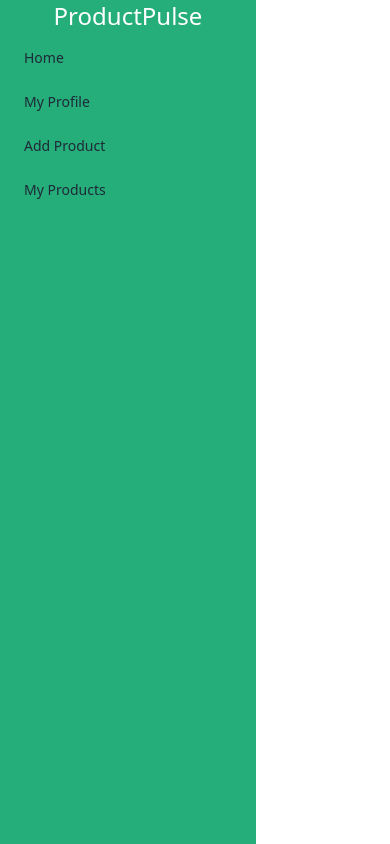
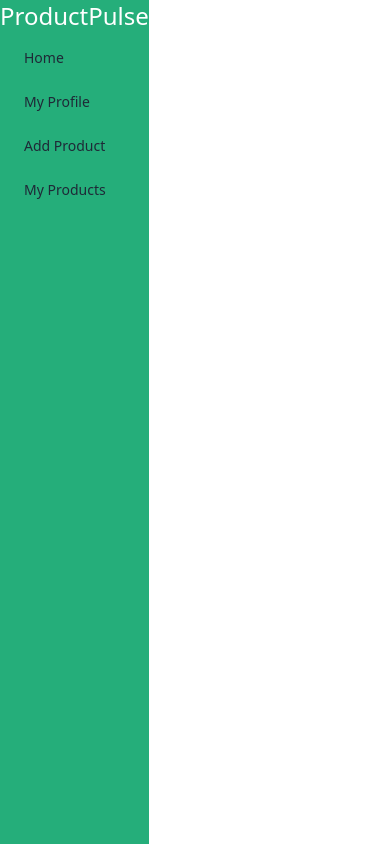
Before and after one commit to mizanurrahman70/ProductPulse-Client, a React (Vite) app: page /desboard in a window 390 px wide. Built offline with nearby package versions, Linux system fonts and the light colour scheme; no server answers; sample sign-in values are in the browser's storage.

Commit message:
responsive ok

```diff
--- a/src/Desboard/Desboard.jsx
+++ b/src/Desboard/Desboard.jsx
@@ -8,7 +8,7 @@ const Desboard = () => {
 
   return (
     <div className="flex container mx-auto">
-      <div className="w-64 min-h-screen bg-[#25AE7A]">
+      <div className=" md:w-64 min-h-screen bg-[#25AE7A]">
         <div>
           <h1 className="text-2xl text-white text-center">ProductPulse</h1>
 
@@ -92,7 +92,7 @@ const Desboard = () => {
           <div className="divider divider-horizontal"></div>
         </ul>
       </div>
-      <div className="flex-1 p-8 container mx-auto">
+      <div className="md:flex-1 p-8 container mx-auto">
         <Outlet></Outlet>
       </div>
 
--- a/src/Pages/PRODUCT DETAILS/ProductDetals.jsx
+++ b/src/Pages/PRODUCT DETAILS/ProductDetals.jsx
@@ -130,7 +130,7 @@ const ProductDetails = () => {
   };
   return (
     <>
-      <div className="flex bg-zinc-300 rounded-xl gap-5 p-5 w-3/5 mx-auto space-y-5">
+      <div className=" md:flex bg-zinc-300 rounded-xl gap-5 p-5 w-3/5 mx-auto space-y-5">
         <div>
           <img className="h-32 w-48" src={product_img} alt="" />
         </div>
```
